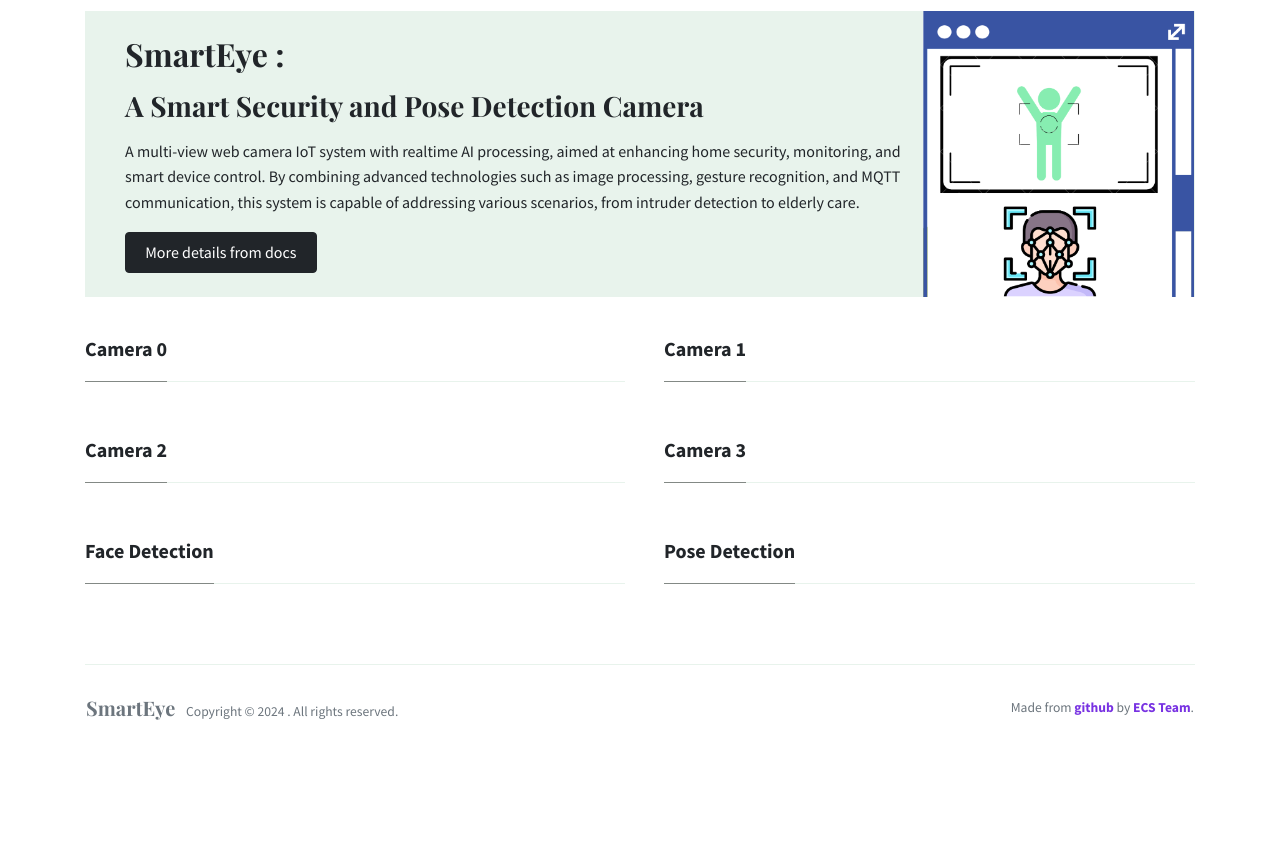
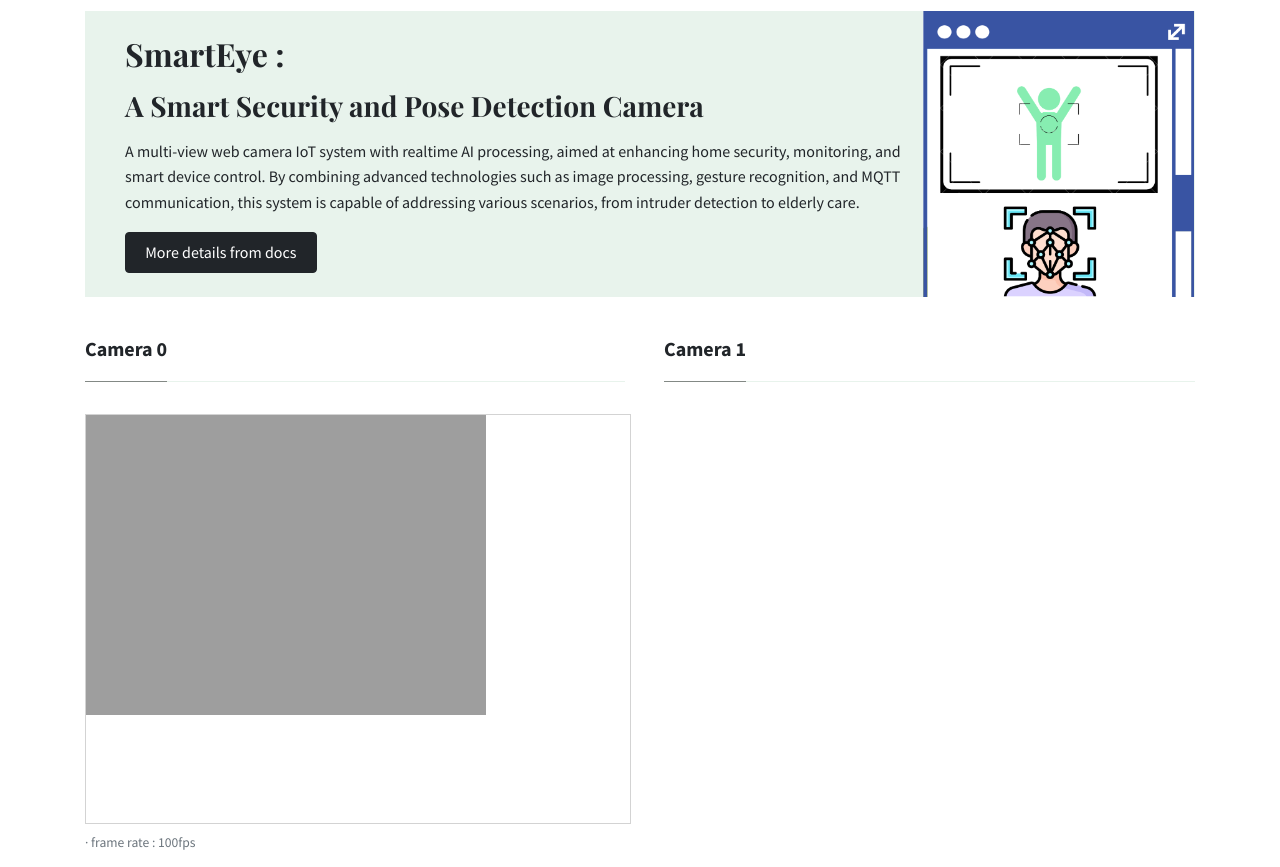
Before and after one commit to Luigi-Pizzolito/SmartEye, a plain HTML site: page WebInterface/index.html in a window 1280 px wide. Shown: the part 75-942 px from the top of the page. Before the commit the page ends 826 px from the top, so only its background shows below. Drawn offline with nearby package versions, Linux system fonts and the light colour scheme.

Commit message:
Update index.html

```diff
--- a/WebInterface/index.html
+++ b/WebInterface/index.html
@@ -89,6 +89,28 @@ MAIN
 	<div class="row justify-content-between">
 		<div class="col-md-6 pt-4">
 			<h5 class="font-weight-bold spanborder"><span>Camera 0</span></h5>
+			<div class="mb-3 d-flex justify-content-between">
+				<div class="pr-3">
+					<canvas id='test_canvas' width='544px' height='408px' style='border:1px solid #d3d3d3'>
+					</canvas>
+					<script language="JavaScript">
+					  var ctx = document.getElementById('test_canvas').getContext('2d');
+					  var img = new Image();
+					  img.onload = function() {
+						ctx.drawImage(img, 0, 0);
+					  };
+					  	var theDate = new Date();
+					  	img.src = "http://172.20.10.3:81";
+					 	window.setInterval("refreshCanvas()", 10);
+						function refreshCanvas(){
+						ctx.drawImage(img, 0, 0);
+					};
+					</script>
+					<div class="card-text text-muted small">
+						 &middot; frame rate : 100fps
+					</div>
+				</div>
+			</div>
 <!-- 			<div class="mb-3 d-flex justify-content-between">
 				<div class="pr-3">
 					<h2 class="mb-1 h4 font-weight-bold">
@@ -108,12 +130,6 @@ MAIN
 		<div class="col-md-6 pl-4 pt-4">
             <h5 class="font-weight-bold spanborder"><span>Camera 1</span></h5>
 			<ol class="list-featured">
-				<!-- <video id="mjpeg-stream" width="640" height="480"></video>
-				<script>
-				    var mjpegStream = document.getElementById('mjpeg-stream');
-				    mjpegStream.src = "http://example.com/mjpeg-stream";
-				    mjpegStream.play();
-				</script> -->
 				<!-- <li>
 				<span>
 				<h6 class="font-weight-bold">
```
